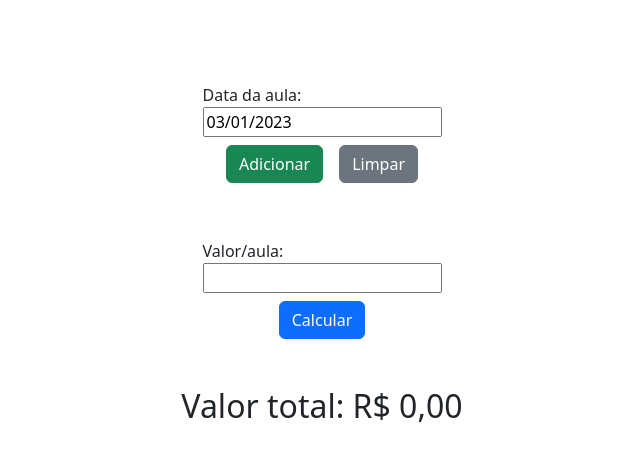
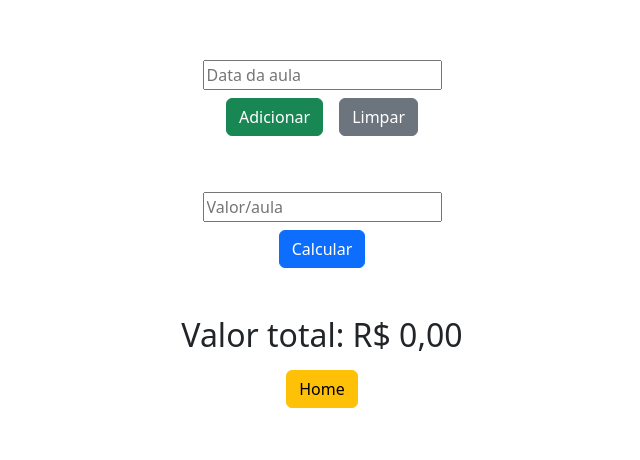
Before and after one commit to andremoraes98/fisio, a React (Create React App) app: page /calendar in a window 1280 px wide. Shown: the part 142-602 px from the top of the page, without its empty margins (318-958 px from the left). Built offline with nearby package versions, Linux system fonts and the light colour scheme.

Commit message:
feat: ajuste no fechamento do calendário e adição do botão Home

```diff
--- a/src/pages/Calendar/index.tsx
+++ b/src/pages/Calendar/index.tsx
@@ -1,23 +1,22 @@
 import React, {useState, type FC} from 'react';
-import FloatingLabel from 'react-bootstrap/FloatingLabel';
 import Button from 'react-bootstrap/Button';
-import Form from 'react-bootstrap/Form';
 import DatePicker from 'react-datepicker';
 import 'react-datepicker/dist/react-datepicker.css';
 import './Calendar.css';
+import {useNavigate} from 'react-router-dom';
 
 const Calendar: FC = () => {
+	const navigate = useNavigate();
+
 	const [dates, setDates] = useState<Date[]>([]);
-	const [selectedDate, setSelectDate] = useState<Date>(new Date());
+	const [selectedDate, setSelectDate] = useState<Date | undefined>(undefined);
 	const [totalValue, setTotalValue] = useState<string>('R$ 0,00');
 	const [costPerClass, setCostPerClass] = useState<string>('');
 
-	const handleDateChange = (date: Date) => {
-		setSelectDate(date);
-	};
-
 	const handleAddButtonClick = () => {
+		if (selectedDate) {
 			setDates(prevState => [...prevState, selectedDate]);
+		}
 	};
 
 	const handleClearButtonClick = () => {
@@ -33,7 +32,14 @@ const Calendar: FC = () => {
 		}
 	};
 
-	const formatDate = (date: Date) => {
+	const formatDate = (date: Date): string => {
+		if (!date) {
+			const day = (new Date()).getDate() <= 9 ? `0${(new Date()).getDate()}` : (new Date()).getDate();
+			const month = (new Date()).getMonth() <= 9 ? `0${(new Date()).getMonth() + 1}` : (new Date()).getMonth() + 1;
+			const year = (new Date()).getFullYear() <= 9 ? `0${(new Date()).getFullYear()}` : (new Date()).getFullYear();
+			return `${day}/${month}/${year}`;
+		}
+
 		const day = date.getDate() <= 9 ? `0${date.getDate()}` : date.getDate();
 		const month = date.getMonth() <= 9 ? `0${date.getMonth() + 1}` : date.getMonth() + 1;
 		const year = date.getFullYear() <= 9 ? `0${date.getFullYear()}` : date.getFullYear();
@@ -50,19 +56,18 @@ const Calendar: FC = () => {
 			id='calendar-content'
 			className='flex-column-center'
 		>
-
-			<label
-				htmlFor='class-date'
-				className='flex-column-start'
-			>
-			Data da aula:
+			<div className='flex-column-start'>
 				<DatePicker
 					id='class-date'
 					selected={selectedDate}
-					onChange={handleDateChange}
+					onChange={(date: Date) => {
+						setSelectDate(date);
+					}}
 					dateFormat='dd/MM/yyyy'
+					isClearable
+					placeholderText='Data da aula'
 				/>
-			</label>
+			</div>
 
 			<div>
 				<Button
@@ -108,20 +113,16 @@ const Calendar: FC = () => {
 				}
 			</ul>
 
-			<label
-				htmlFor='cost-per-class'
-				className='flex-column-start mt-5'
-			>
-				Valor/aula:
 			<input
 				id='cost-per-class'
+				className='mt-5'
 				type='text'
+				placeholder='Valor/aula'
 				value={costPerClass}
 				onChange={(e: React.ChangeEvent<HTMLInputElement>) => {
 					setCostPerClass(e.target.value);
 				}}
 			/>
-			</label>
 
 			<Button
 				variant='primary'
@@ -132,6 +133,16 @@ const Calendar: FC = () => {
 			</Button>
 
 			<h2>Valor total: {totalValue}</h2>
+
+			<Button
+				variant='warning'
+				onClick={() => {
+					navigate('/home');
+				}}
+				className='mt-2 mb-5'
+			>
+				Home
+			</Button>
 		</section>
 	);
 };
```
Lines whose indentation alone changed are shown as unchanged.
